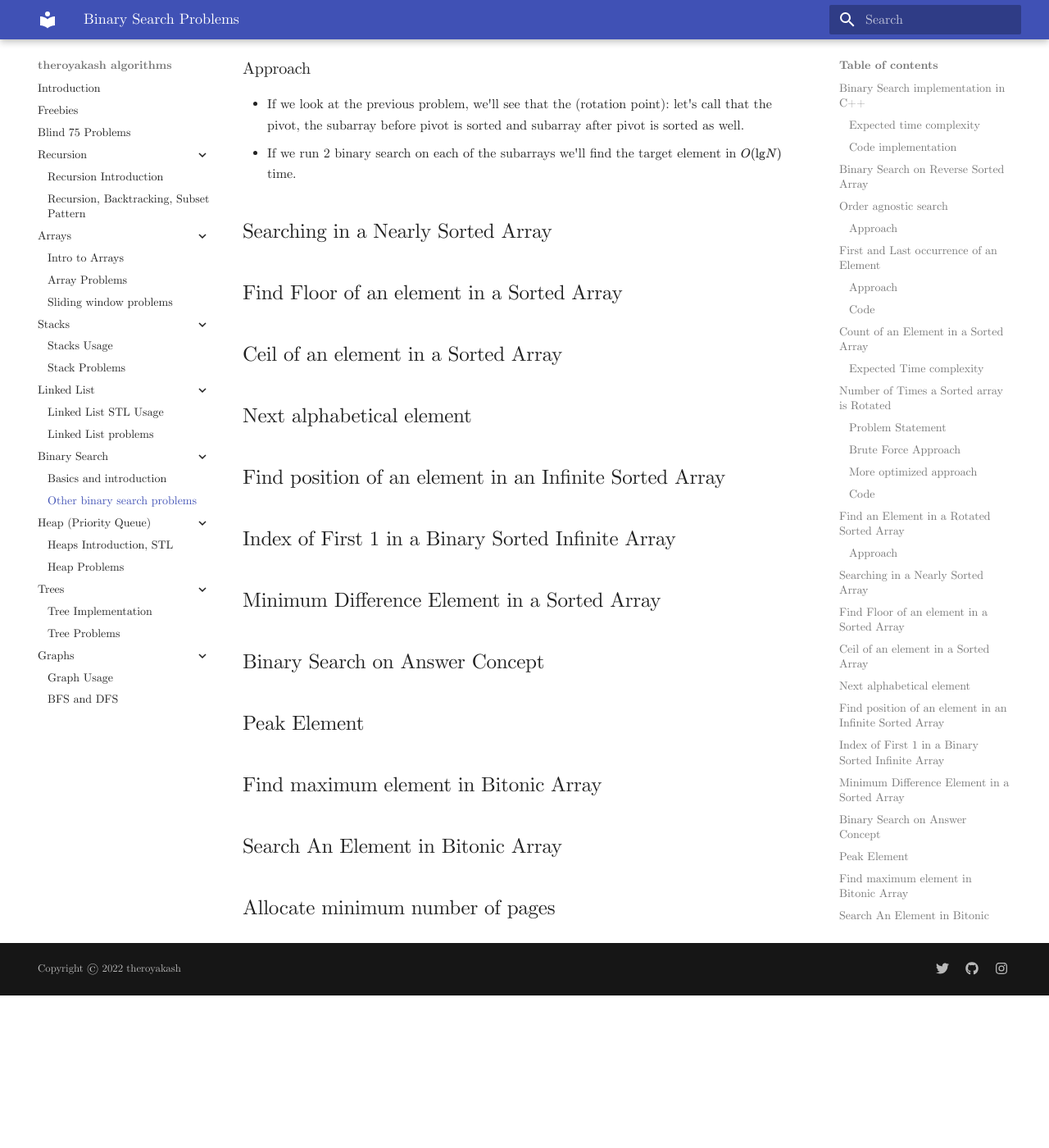
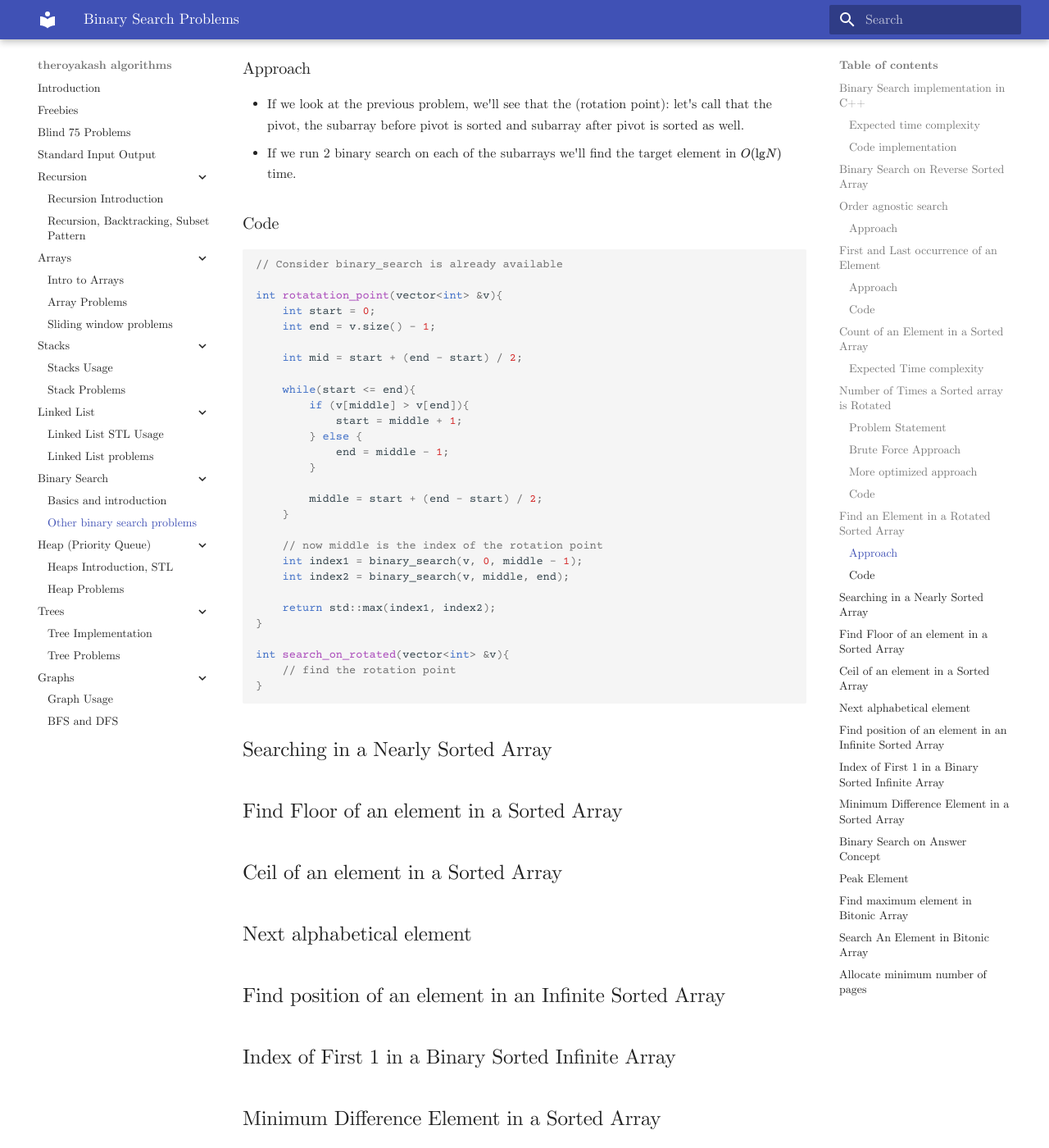
Before and after one commit to theroyakash/algorithms.theroyakash.com, an MkDocs documentation site: the page built from docs/otherbinarysearch-problems.md, in a window 1280 px wide and 1400 px high, scrolled down 5344 px. Shown: the whole window at 82% size. Built offline with MkDocs 1.6.1 and Material for MkDocs 9.7.7, drawn with Linux system fonts in a browser that asks for light colours; before the commit the page ends 6558 px from its top, so only the background shows below that.

Commit message:
📦 NEW: added stdin and stdout for questions where inputs are not given as function

````diff
--- a/docs/otherbinarysearch-problems.md
+++ b/docs/otherbinarysearch-problems.md
@@ -187,6 +187,38 @@ public:
 - If we look at the previous problem, we'll see that the (rotation point): let's call that the pivot, the subarray before pivot is sorted and subarray after pivot is sorted as well.
 - If we run 2 binary search on each of the subarrays we'll find the target element in $O(\text{lg} N)$ time.
 
+### Code
+```cpp
+// Consider binary_search is already available
+
+int rotatation_point(vector<int> &v){
+    int start = 0;
+    int end = v.size() - 1;
+
+    int mid = start + (end - start) / 2;
+
+    while(start <= end){
+        if (v[middle] > v[end]){
+            start = middle + 1;
+        } else {
+            end = middle - 1;
+        }
+
+        middle = start + (end - start) / 2;
+    }
+
+    // now middle is the index of the rotation point
+    int index1 = binary_search(v, 0, middle - 1);
+    int index2 = binary_search(v, middle, end);
+
+    return std::max(index1, index2);
+}
+
+int search_on_rotated(vector<int> &v){
+    // find the rotation point
+}
+```
+
 ## Searching in a Nearly Sorted Array
 ## Find Floor of an element in a Sorted Array
 ## Ceil of an element in a Sorted Array
--- a/mkdocs.yml
+++ b/mkdocs.yml
@@ -5,6 +5,7 @@ nav:
   - Introduction: index.md
   - Freebies: freebies.md
   - Blind 75 Problems: ./blind75.md
+  - Standard Input Output: ./stdinout-usage.md
   - Recursion:
     - Recursion Introduction: ./recursion/intro.md
     - Recursion, Backtracking, Subset Pattern: ./recursion/problems.md
````
Also changed, not shown: docs/freebies.md (+3 -2 lines), docs/stdinout-usage.md (added, +139 -0 lines).
